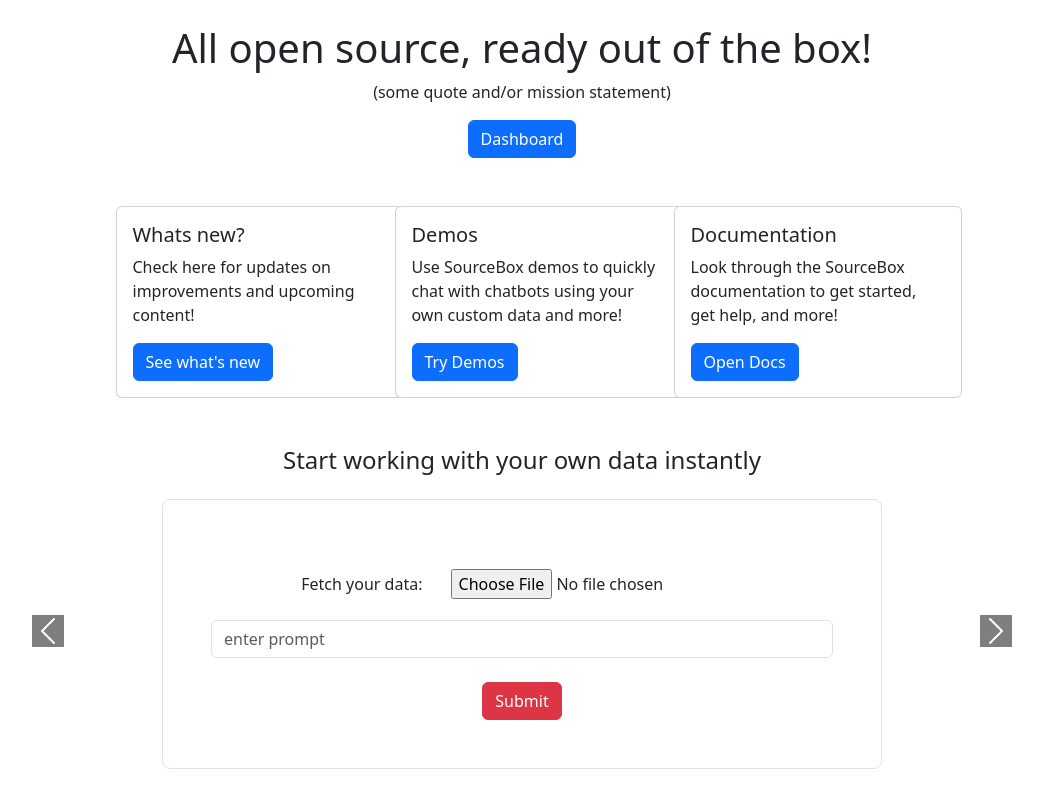
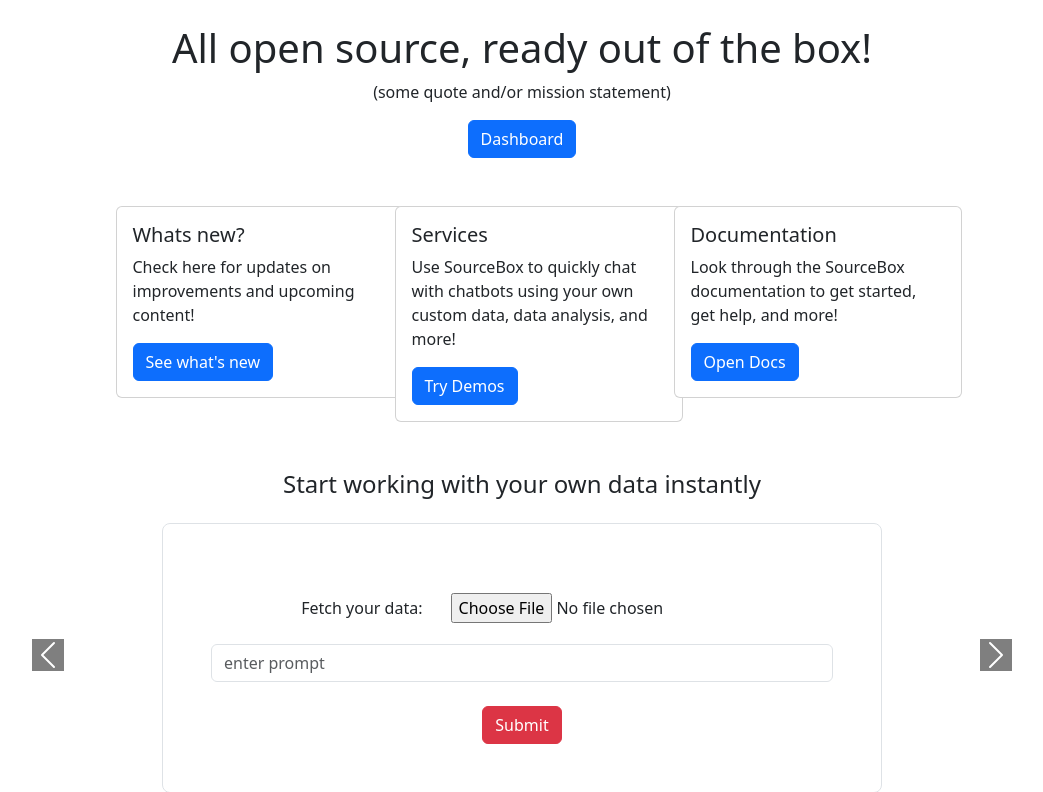
Before and after one commit to Sbussiso/SourceBox-official-website, a Flask app: page / in a window 1280 px wide. Shown: the part 56-848 px from the top of the page, without its empty margins (118-1161 px from the left). Before the commit the page ends 825 px from the top, so only its background shows below. Run offline with Flask 3, Linux system fonts and the light colour scheme.

Commit message:
minor change

```diff
--- a/website/sourcebox/templates/landing.html
+++ b/website/sourcebox/templates/landing.html
@@ -29,8 +29,8 @@
         <div class="col-md-3">
             <div class="card" style="width: 18rem;">
                 <div class="card-body">
-                    <h5 class="card-title">Demos</h5>
-                    <p class="card-text">Use SourceBox demos to quickly chat with chatbots using your own custom data and more!</p>
+                    <h5 class="card-title">Services</h5>
+                    <p class="card-text">Use SourceBox to quickly chat with chatbots using your own custom data, data analysis, and more!</p>
                     <a href="/content" class="btn btn-primary">Try Demos</a>
                 </div>
             </div>
```
Also changed, not shown: 1 other file.
